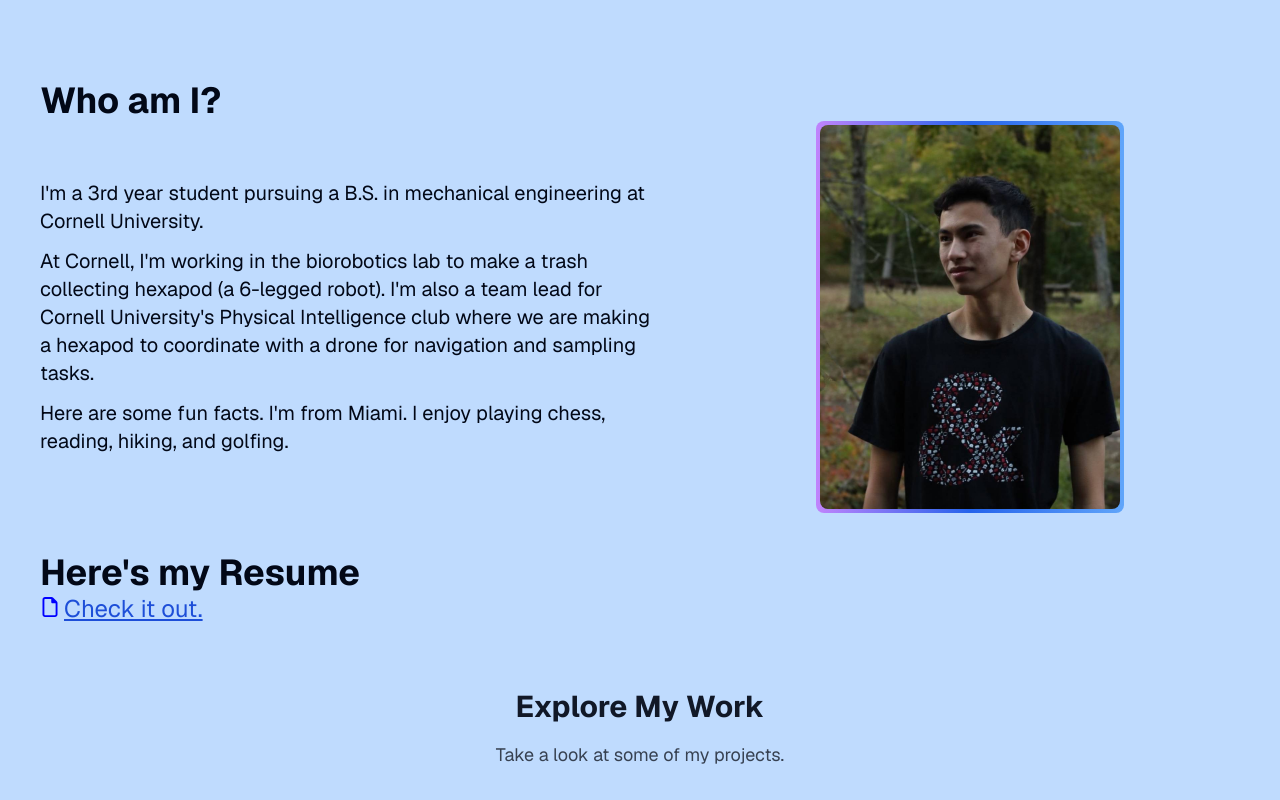
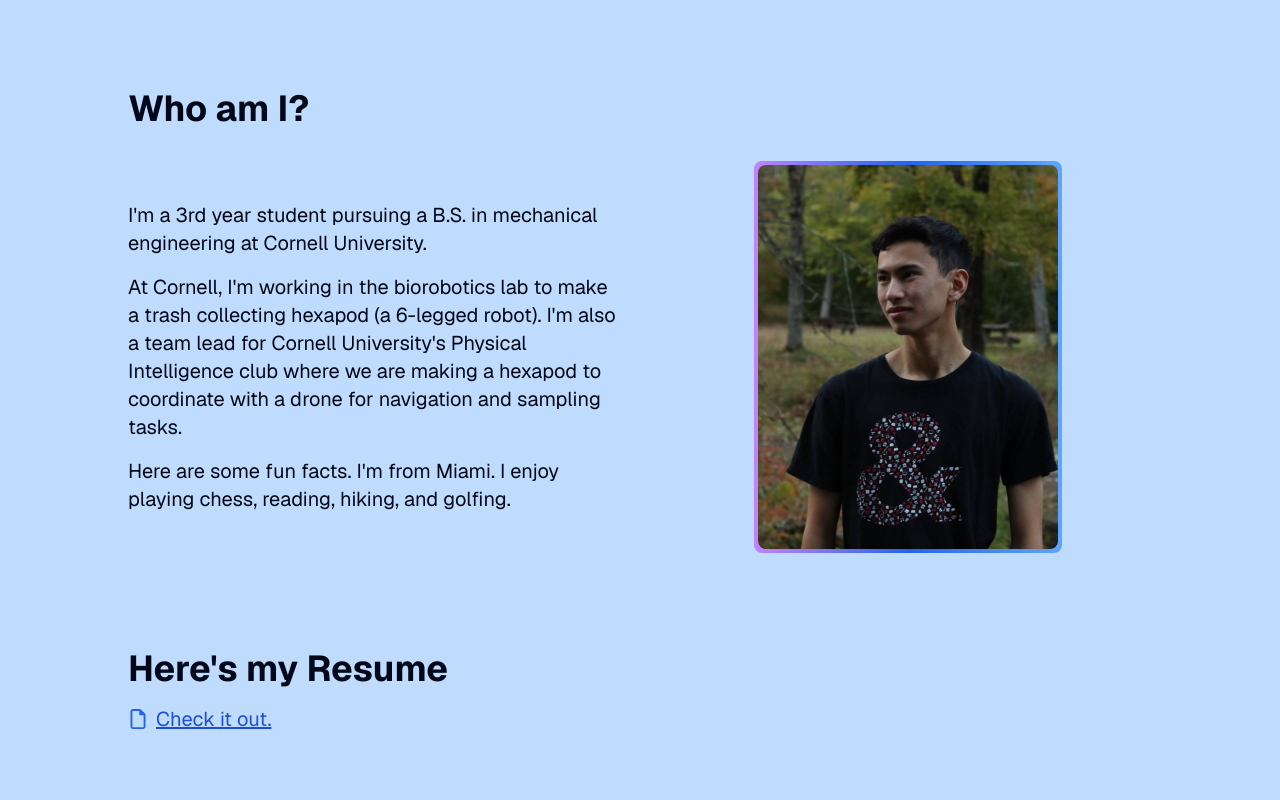
Before and after one commit to MagnetMan103/theportfolio, a Next.js app: page / in a window 1280 px wide. Shown: the part 440-1240 px from the top of the page. Built offline with nearby package versions, Linux system fonts and the light colour scheme.

Commit message:
changed layout to better fit wide screens

```diff
--- a/src/components/about.tsx
+++ b/src/components/about.tsx
@@ -3,22 +3,26 @@ import Image from "next/image";
 
 export default function About() {
     return (
-        <div className={"mt-10 lg:ml-10"}>
-        <h1 className="text-4xl font-bold ml-10 lg:ml-0">Who am I?</h1>
-            <div className="flex flex-col p-4 lg:p-0 lg:flex-row lg:items-center lg:justify-start w-full">
-                <div className={"break-words lg:w-1/2 ml-4 mr-4 lg:m-0"}>
-                    <p className="text-xl mt-0">I&#39;m a 3rd year student pursuing a B.S. in mechanical
-                        engineering at Cornell University.</p>
-                    <p className="text-xl mt-3">
+        <section className="container mx-auto px-4 py-12">
+            <div className="max-w-5xl mx-auto">
+                <h1 className="text-4xl font-bold mb-8">Who am I?</h1>
+                <div className="flex flex-col lg:flex-row lg:items-center lg:gap-12">
+                    <div className="lg:w-1/2">
+                        <p className="text-xl">
+                            I&#39;m a 3rd year student pursuing a B.S. in mechanical
+                            engineering at Cornell University.
+                        </p>
+                        <p className="text-xl mt-4">
                             At Cornell, I&#39;m working in the biorobotics lab to make a trash collecting hexapod (a 6-legged robot).
                             I&#39;m also a team lead for Cornell University&#39;s Physical Intelligence club where we are making a hexapod
                             to coordinate with a drone for navigation and sampling tasks.
                         </p>
-                    <p className="text-xl mt-3">Here are some fun facts. I&#39;m from Miami.
-                        I enjoy playing chess, reading, hiking, and golfing.</p>
+                        <p className="text-xl mt-4">
+                            Here are some fun facts. I&#39;m from Miami.
+                            I enjoy playing chess, reading, hiking, and golfing.
+                        </p>
                     </div>
-                <div
-                    className={"flex w-full lg:w-1/2 mt-3 lg:m-0 items-center justify-center"}>
+                    <div className="flex w-full lg:w-1/2 mt-8 lg:mt-0 items-center justify-center">
                         <div className="p-1 rounded-lg bg-gradient-to-r from-purple-400 via-blue-600 to-blue-400">
                             <Image
                                 src="/profile.jpg"
@@ -31,5 +35,6 @@ export default function About() {
                     </div>
                 </div>
             </div>
+        </section>
     );
 }
--- a/src/components/resume.tsx
+++ b/src/components/resume.tsx
@@ -3,16 +3,18 @@ import { FaRegFile } from "react-icons/fa6";
 
 export default function Resume() {
     return (
-        <div className={"mt-10 ml-10"}>
-            <h1 className="text-4xl font-bold">Here&#39;s my Resume</h1>
-            <div className={"flex"}>
-            <Link href={"Resume_Portfolio.pdf"} target={"_blank"}>
-                <div className={"flex flex-row gap-1"}>
-                    <FaRegFile className={"mt-1"} color={"blue"} size={"20px"}/>
-                    <p className={"text-blue-700 text-2xl underline"}>Check it out.</p>
-                </div>
-            </Link>
+        <section className="container mx-auto px-4 py-12">
+            <div className="max-w-5xl mx-auto">
+                <h1 className="text-4xl font-bold mb-4">Here&#39;s my Resume</h1>
+                <Link href={"Resume_Portfolio.pdf"} target={"_blank"}>
+                    <div className="flex flex-row gap-2 items-center group">
+                        <FaRegFile className="text-blue-600" size={20} />
+                        <p className="text-blue-700 text-xl underline group-hover:text-blue-500 transition-colors">
+                            Check it out.
+                        </p>
+                    </div>
+                </Link>
             </div>
-        </div>
-    )
+        </section>
+    );
 }
```
Lines whose indentation alone changed are shown as unchanged.
